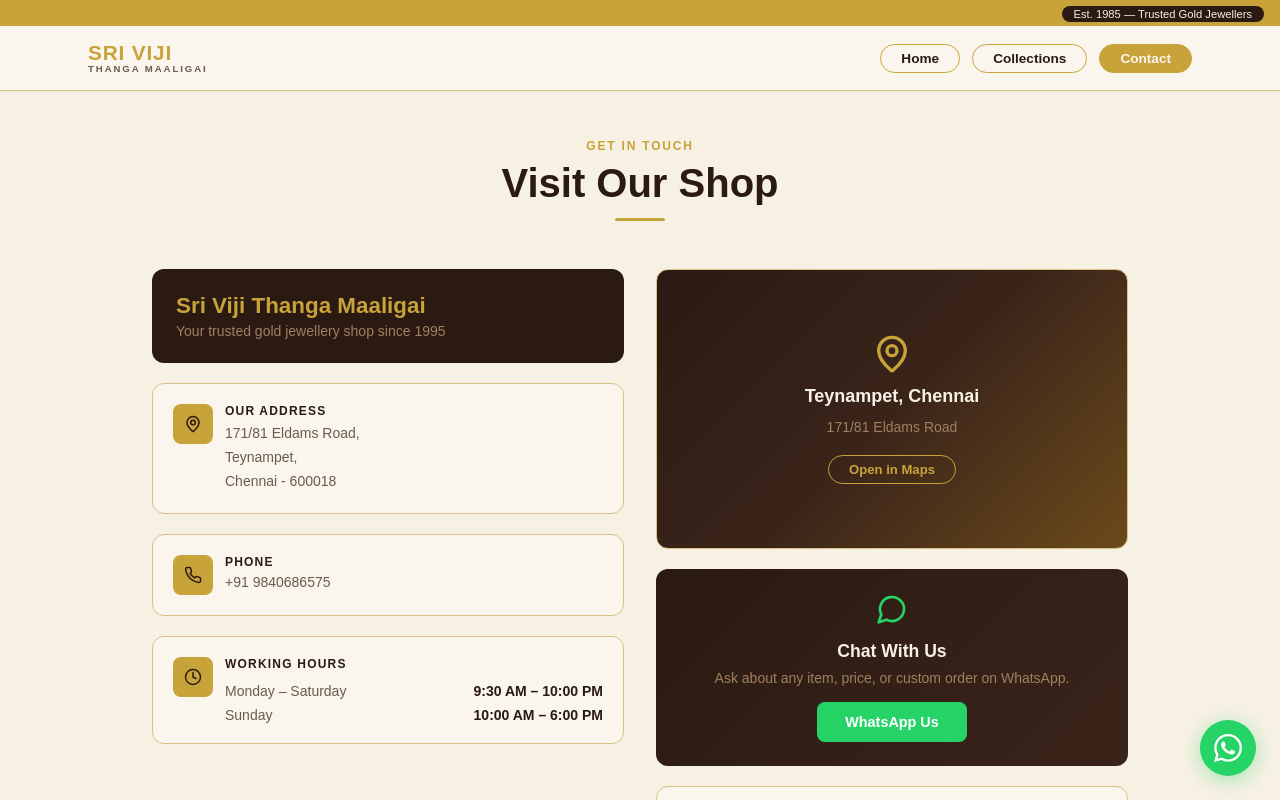
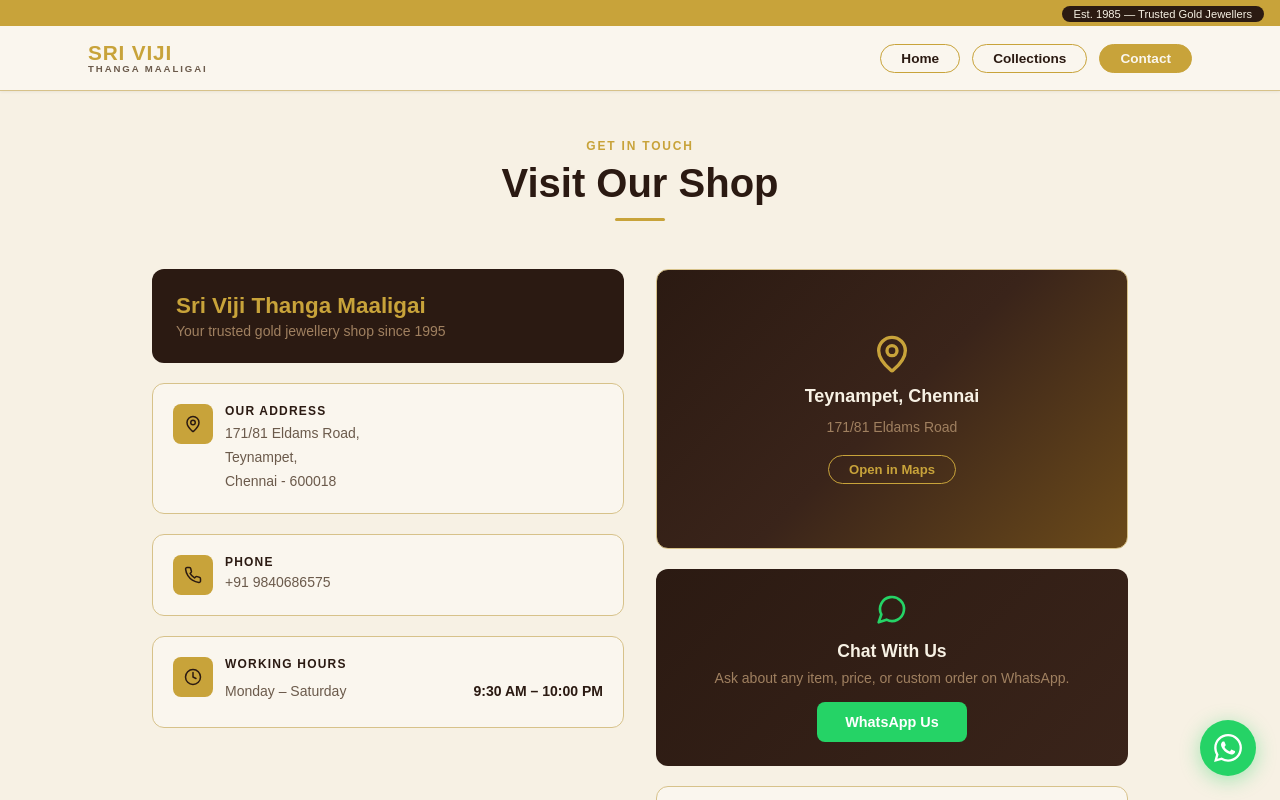
Before and after one commit to preeth08-git/sri-viji-thanga-maaligai, a React (Vite) app: page / in a window 1280 px wide. Both pictures are taken after a click on the button "Contact". Shown: the top 800 px of the page. Built offline with nearby package versions, Linux system fonts and the light colour scheme.

Commit message:
smalledit

```diff
--- a/src/pages/Contact.jsx
+++ b/src/pages/Contact.jsx
@@ -46,10 +46,6 @@
                     <span style={{ color: "#6B5A4B", fontSize: "0.875rem" }}>Monday – Saturday</span>
                     <span style={{ color: "#2B1A12", fontSize: "0.875rem", fontWeight: 600 }}>9:30 AM – 10:00 PM</span>
                   </div>
-                  <div style={{ display: "flex", justifyContent: "space-between", gap: "16px" }}>
-                    <span style={{ color: "#6B5A4B", fontSize: "0.875rem" }}>Sunday</span>
-                    <span style={{ color: "#2B1A12", fontSize: "0.875rem", fontWeight: 600 }}>10:00 AM – 6:00 PM</span>
-                  </div>
                 </div>
               </div>
             </div>
```
